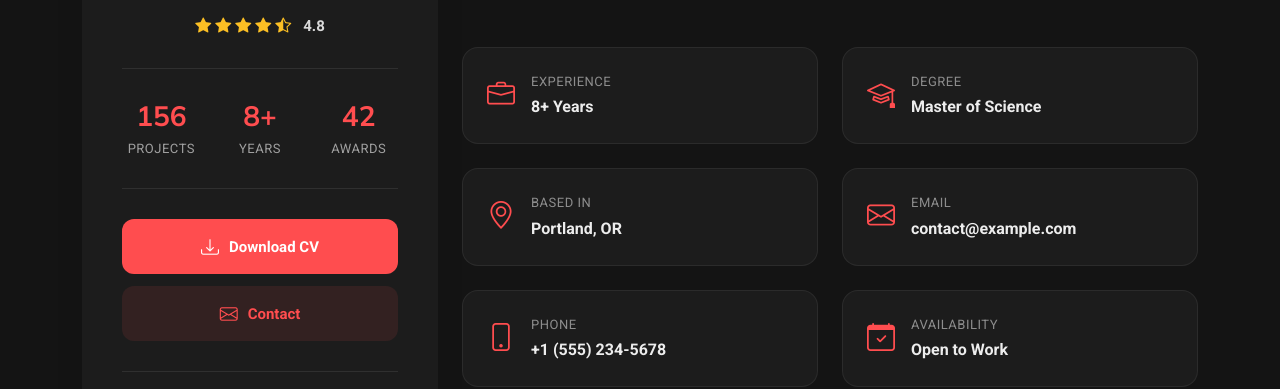
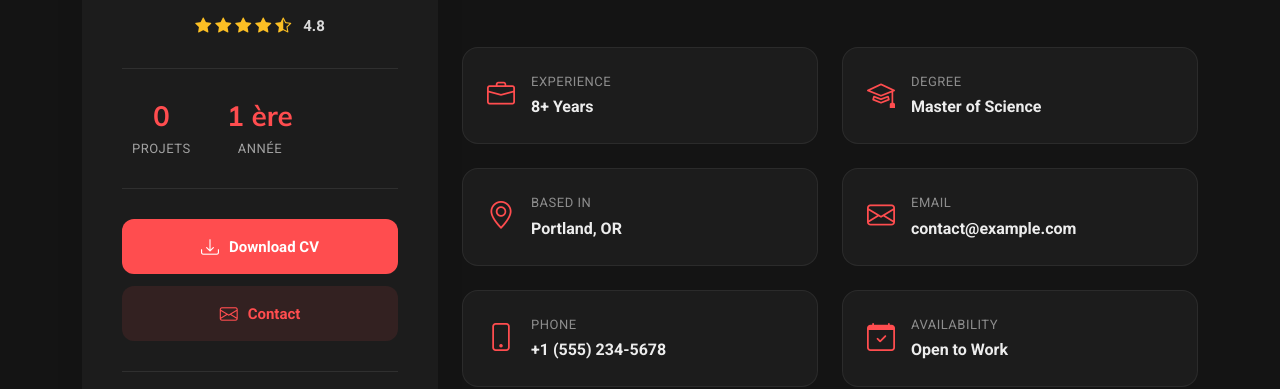
Before and after one commit to Tigerid-fr/Panier.Eliott.github.io, a plain HTML site: page index.html in a window 1280 px wide. Shown: the part 1401-1790 px from the top of the page. Drawn offline with Linux system fonts and the light colour scheme.

Commit message:
Update index.html

```diff
--- a/index.html
+++ b/index.html
@@ -137,16 +137,14 @@
 
               <div class="profile-stats">
                 <div class="stat-item">
-                  <h4>156</h4>
-                  <p>Projects</p>
+                  <h4>0</h4>
+                  <p>Projets</p>
                 </div>
                 <div class="stat-item">
-                  <h4>8+</h4>
-                  <p>Years</p>
+                  <h4>1 ère</h4>
+                  <p>Année</p>
                 </div>
                 <div class="stat-item">
-                  <h4>42</h4>
-                  <p>Awards</p>
                 </div>
               </div>
 
```
